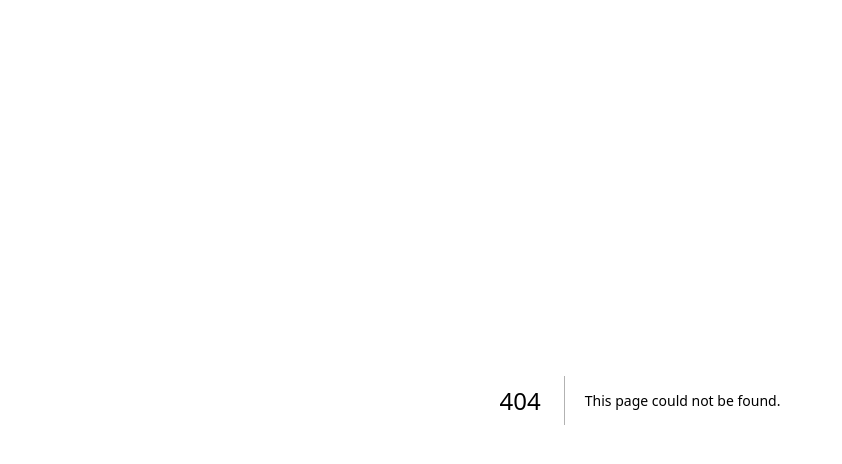
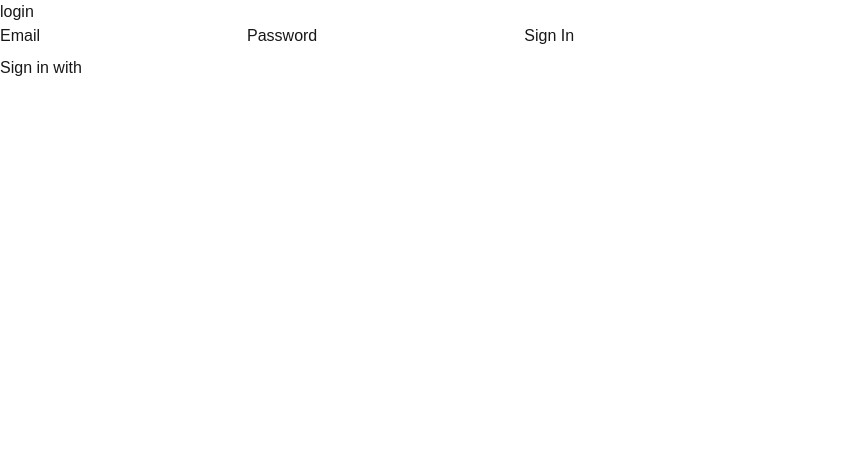
Before and after one commit to bananotes/learning-app-1, a Next.js app: page /login in a window 1280 px wide. Before the commit this address had no page. Shown: the top 464 px of the page, without its empty margins (0-842 px from the left). Built offline with nearby package versions, Linux system fonts and the light colour scheme; no server answers.

Commit message:
feat: add login sample code and some routes

```diff
--- /dev/null
+++ b/app/api/auth/[...nextauth]/route.ts
@@ -0,0 +1,2 @@
+import { handlers } from '@/auth'; // Referring to the auth.ts we just created
+export const { GET, POST } = handlers;
--- /dev/null
+++ b/app/api/course/route.ts
@@ -0,0 +1,3 @@
+export function GET() {
+  return Response.json({ message: 'Hello, World! / course' });
+}
--- /dev/null
+++ b/app/api/user/route.ts
@@ -0,0 +1,3 @@
+export function GET() {
+  return Response.json({ message: 'Hello, World! / user' });
+}
--- /dev/null
+++ b/app/components/UserInfo.tsx
@@ -0,0 +1,18 @@
+'use client';
+import { useSession } from 'next-auth/react';
+import Image from 'next/image';
+
+export default function UserInfo() {
+  const { data: session } = useSession();
+
+  return (
+    <div>
+      <p>已登录用户信息：</p>
+      {session && session.user && <>
+        {session.user.image && <Image src={session.user.image} alt="User Avatar" />}
+        {session.user.name && <p>{session.user.name}</p>}
+        {session.user.email && <p>{session.user.email}</p>}</>
+      }
+    </div>
+  );
+}
--- /dev/null
+++ b/app/course/page.tsx
@@ -0,0 +1,7 @@
+export default function Landing() {
+  return (
+    <div className="flex flex-col gap-2">
+      course main page
+    </div>
+  );
+}
--- /dev/null
+++ b/app/landing/page.tsx
@@ -0,0 +1,7 @@
+export default function Landing() {
+  return (
+    <div className="flex flex-col gap-2">
+      landing here
+    </div>
+  );
+}
--- a/app/layout.tsx
+++ b/app/layout.tsx
@@ -1,4 +1,5 @@
 import type { Metadata } from 'next';
+import { SessionProvider } from 'next-auth/react';
 import './globals.css';
 
 
@@ -17,7 +18,7 @@ export default function RootLayout({
       <body
         className="antialiased"
       >
-        {children}
+        <SessionProvider>{children}</SessionProvider>
       </body>
     </html>
   );
--- /dev/null
+++ b/app/login/layout.tsx
@@ -0,0 +1,13 @@
+import '@/app/globals.css';
+
+export default function Layout({
+  children,
+}: Readonly<{
+  children: React.ReactNode;
+}>) {
+  return (<>
+    <div>login</div>
+    <div>{children}</div>
+  </>
+  );
+}
--- /dev/null
+++ b/app/login/page.tsx
@@ -0,0 +1,67 @@
+import { redirect } from 'next/navigation';
+import { signIn, providerMap } from '@/auth';
+import { AuthError } from 'next-auth';
+
+const SIGNIN_ERROR_URL = '/error';
+
+export default async function SignInPage(props: {
+  searchParams: { callbackUrl: string | undefined; };
+}) {
+  return (
+    <div className="flex flex-col gap-2">
+      <form
+        action={async (formData) => {
+          'use server';
+          try {
+            await signIn('credentials', formData);
+          } catch (error) {
+            if (error instanceof AuthError) {
+              return redirect(`${SIGNIN_ERROR_URL}?error=${error.type}`);
+            }
+            throw error;
+          }
+        }}
+      >
+        <label htmlFor="email">
+          Email
+          <input name="email" id="email" />
+        </label>
+        <label htmlFor="password">
+          Password
+          <input name="password" id="password" />
+        </label>
+        <input type="submit" value="Sign In" />
+      </form>
+      {Object.values(providerMap).map((provider) => (
+        <form
+          key={provider.id}
+          action={async () => {
+            'use server';
+            try {
+              await signIn(provider.id, {
+                redirectTo: props.searchParams?.callbackUrl ?? '',
+              });
+            } catch (error) {
+              // Signin can fail for a number of reasons, such as the user
+              // not existing, or the user not having the correct role.
+              // In some cases, you may want to redirect to a custom error
+              if (error instanceof AuthError) {
+                return redirect(`${SIGNIN_ERROR_URL}?error=${error.type}`);
+              }
+
+              // Otherwise if a redirects happens Next.js can handle it
+              // so you can just re-thrown the error and let Next.js handle it.
+              // Docs:
+              // https://nextjs.org/docs/app/api-reference/functions/redirect#server-component
+              throw error;
+            }
+          }}
+        >
+          <button type="submit">
+            <span>Sign in with {provider.name}</span>
+          </button>
+        </form>
+      ))}
+    </div>
+  );
+}
--- /dev/null
+++ b/auth.ts
@@ -0,0 +1,26 @@
+import NextAuth from 'next-auth';
+import Google from 'next-auth/providers/google';
+import type { Provider } from 'next-auth/providers';
+
+const providers: Provider[] = [
+  Google,
+];
+
+export const providerMap = providers
+  .map((provider) => {
+    if (typeof provider === 'function') {
+      const providerData = provider();
+      return { id: providerData.id, name: providerData.name };
+    } else {
+      return { id: provider.id, name: provider.name };
+    }
+  })
+  .filter((provider) => provider.id !== 'credentials');
+
+export const { handlers, auth, signIn, signOut } = NextAuth({
+  providers,
+  pages: {
+    signIn: '/login',
+  },
+  secret: process.env.AUTH_SECRET,
+});
--- /dev/null
+++ b/middleware.ts
@@ -0,0 +1 @@
+export { auth as middleware } from '@/auth';
```
Also changed, not shown: package.json (+7 -6 lines), 1 other file (tests, documents, lock files or other folders).
